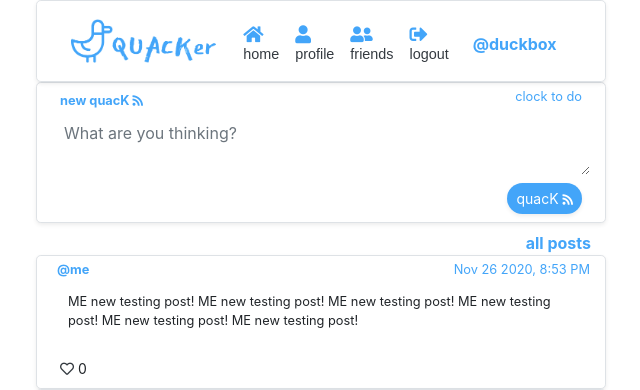
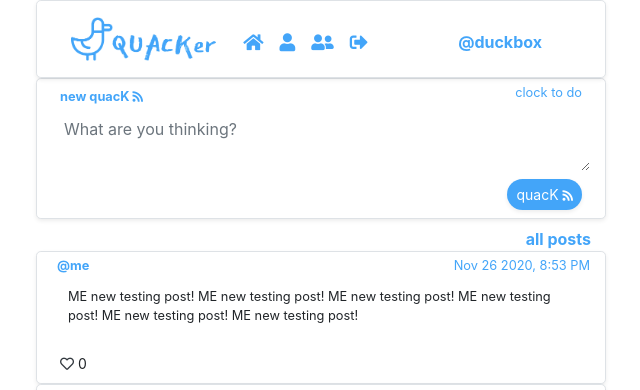
Before and after one commit to duckbox72/quacker, a Django app: page / in a window 1280 px wide. Shown: the top 390 px of the page, without its empty margins (319-959 px from the left). Run offline with Django 3.2, Linux system fonts and the light colour scheme; a user stored in the database is signed in; data comes from the database, SQL or seed files in the repository; both versions use the stored data as it was after the commit; some libraries are stand-ins or nearby versions.

Commit message:
working version

```diff
--- a/network/static/network/Clock.js
+++ b/network/static/network/Clock.js
@@ -30,7 +30,6 @@ class Clock extends React.Component {
     }
   }
 
-
   ReactDOM.render(
     <Clock />,
     document.getElementById('clock')
--- a/network/static/network/index.js
+++ b/network/static/network/index.js
@@ -314,10 +314,6 @@ class Feed extends React.Component {
       )
   }
 
-  handleMouseOver = () => {
-    return console.log("MOUSE OVER");
-  }
-
   render() {
     const { error, isLoaded, posts } = this.state;
     if (error) {
--- a/network/templates/network/layout.html
+++ b/network/templates/network/layout.html
@@ -23,40 +23,37 @@
                 <div class="col">
                 </div>
                 <div class="col-lg-6 border rounded-lg shadow-sm bg-white">
-                    <nav class="navbar navbar-expand-lg navbar-light">
+                    <nav class="navbar navbar-expand navbar-light">
 
                         <a class="navbar-brand" href="#"><img src="{% static 'network/quacker-logo.png' %}" alt="ImgLogo" height="50px"></a>
 
-                        <button class="navbar-toggler" type="button" data-toggle="collapse" data-target="#navbarTogglerDemo02" aria-controls="navbarTogglerDemo02" aria-expanded="false" aria-label="Toggle navigation">
-                            <span class="navbar-toggler-icon"></span>
-                        </button>
-                        <div class="collapse navbar-collapse" id="navbarTogglerDemo02">
+
 
                             <div class="mr-auto">
                                 <ul class="navbar-nav pt-2">
                                     {% if user.is_authenticated %}
                                         <li class="nav-item">
-                                            <a class="nav-link" href="{% url 'index' %}"><i class="fas fa-home"><span class="small text-dark" style="font-family: Arial, Helvetica, sans-serif;"> home</span></i></a>
+                                            <a class="nav-link" href="{% url 'index' %}"><i class="fas fa-home"></i></a>
                                         </li>
 
                                         <li class="nav-item">
-                                            <a class="nav-link" href="#"><i class="fas fa-user"><span class="small text-dark" style="font-family: Arial, Helvetica, sans-serif;"> profile</span></i></a>
+                                            <a class="nav-link" href="#"><i class="fas fa-user"></i></a>
                                         </li>
 
                                         <li class="nav-item">
-                                            <a class="nav-link" href="#"><i class="fas fa-user-friends"><span class="small text-dark" style="font-family: Arial, Helvetica, sans-serif;"> friends</span></i></a>
+                                            <a class="nav-link" href="#"><i class="fas fa-user-friends"></i></a>
                                         </li>
 
                                         <li class="nav-item">
-                                            <a class="nav-link" href="{% url 'logout' %}"><i class="fas fa-sign-out-alt"><span class="small text-dark" style="font-family: Arial, Helvetica, sans-serif;"> logout</span></i></a>
+                                            <a class="nav-link" href="{% url 'logout' %}"><i class="fas fa-sign-out-alt"></i></a>
                                         </li>
                                     {% else %}
                                         <li class="nav-item">
-                                            <a class="nav-link" href="{% url 'login' %}"><i class="fas fa-user"><span class="small text-dark" style="font-family: Arial, Helvetica, sans-serif;"> login</span></i></a>
+                                            <a class="nav-link" href="{% url 'login' %}"><i class="fas fa-user"></i></a>
                                         </li>
 
                                         <li class="nav-item">
-                                            <a class="nav-link" href="{% url 'register' %}"><i class="fas fa-user-plus"><span class="small text-dark" style="font-family: Arial, Helvetica, sans-serif;"> register</span></i></a>
+                                            <a class="nav-link" href="{% url 'register' %}"><i class="fas fa-user-plus"></i></a>
                                         </li>
                                     {% endif %}
                                 </ul>
@@ -67,7 +64,7 @@
                                     <a class="nav-link" href="#"><strong class="my-text my-text-hover small font-weight-bolder">@{{ user.username }}</strong></a>
                                 {% endif %}
                             </div>
-                        </div>
+
                     </nav>
                 </div>
                 <div class="col">
```
Also changed, not shown: db.sqlite3.
